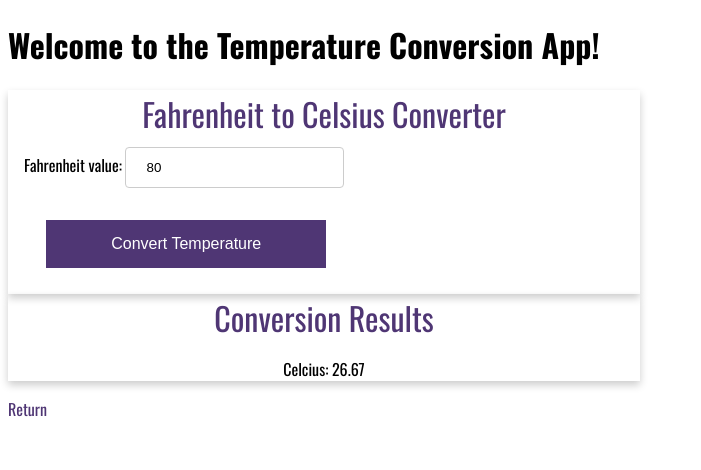
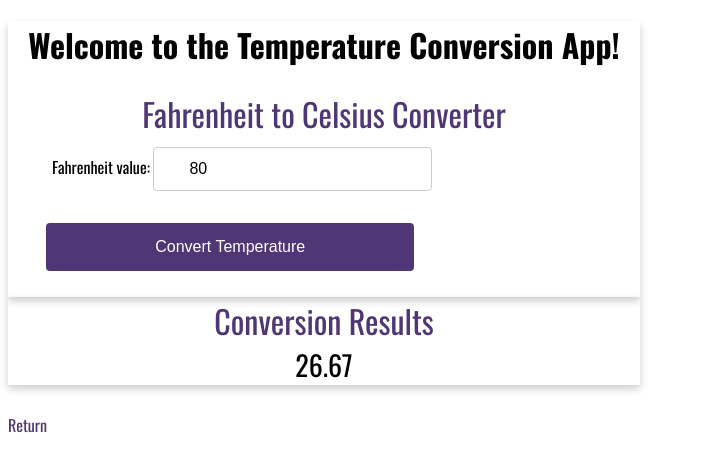
Before and after one commit to hkeith62/web-231, a plain HTML site: page week-3/hall-temp-conversion.html in a window 1280 px wide. Both pictures are taken after a click on the button "Convert Temperature". Shown: the whole page, without its empty margins (0-701 px from the left). Drawn offline with nearby package versions, Linux system fonts and the light colour scheme.

Commit message:
Added comments and completed assignment 3- temperature conversion app.

```diff
--- a/week-3/hall-temp-conversion.css
+++ b/week-3/hall-temp-conversion.css
@@ -1,13 +1,33 @@
-
+/**
+    Title: WEB 231 – Enterprise JavaScript I
+    Author: Professor Krasso
+    Date: 05/30/2021
+    Modified By: Keith Hall
+    Description: This is the css style sheet for web-231 assignment 3, temperature conversion app.
+*/
+.app-header {
+	text-align: center;
+}
 p  {
 	text-align: center;
+	font-size: 28px;
+	margin-top: 0;
 }
-
+/* Imput field styling */
 #txtFahrenheit  {
-	padding: 12px 20px;
+	padding: 12px 35px;
     margin: 8px 0;
     display: inline-block;
     border: 1px solid #ccc;
     border-radius: 4px;
     box-sizing: border-box;
+    font-size: 16px;
 }
+.form-feild {
+	margin-left: 28px;
+}
+/* Convert temperature button styling */
+.btn {
+	border-radius: 4px;
+	 padding: 15px 97px;
+}
--- a/week-3/hall-temp-conversion.html
+++ b/week-3/hall-temp-conversion.html
@@ -3,7 +3,7 @@
     Author: Professor Krasso
     Date: 05/30/2021
     Modified By: Keith Hall
-    Description: This is the HTML landing page for web-231 assignments, projects, and biosite.
+    Description: This is the HTML page for web-231 assignment 3, temperature conversion app.
 -->
 <!DOCTYPE html>
 <html lang="en">
@@ -20,17 +20,21 @@
     <link href="https://fonts.googleapis.com/css2?family=Oswald:wght@300;400;500;700&display=swap" rel="stylesheet" />
 </head>
 <body>
-    <h1 class= "app-header">Welcome to the Temperature Conversion App!</h1>
+
     <div id="container">
+
+	<!-- Card content starts here. -->
 	    <div class= "card">
+		    <h1 class= "app-header">Welcome to the Temperature Conversion App!</h1>
 		    <div class= "card-title">Fahrenheit to Celsius Converter</div>
 			<div class= "card-content">
 			    <div class= "form">
 				    <div class= "form-feild">
-					    <label for="txtFahrenheitValue">Fahrenheit value:</label>
+					    <label for="txtFahrenheit">Fahrenheit value:</label>
 					    <input type="text" id="txtFahrenheit" name="txtFahrenheit" value= "80" />
 					</div>
 				    <div class="form-field">
+					<!-- HTML for styling the conversion button and onclick event. -->
                         <button type="submit" class="btn btn-primary full-width" onclick="myFunction()">Convert Temperature</button>
                     </div>
 				</div>
@@ -38,14 +42,14 @@
 		</div>
 	    <div class= "card">
 		    <div class= "card-title">Conversion Results</div>
-		    <p>Celcius: <span id= "demo"></span></p>
+		    <p id= "demo"></p>
 	    </div>
 	</div>
 	<a href= "../index.html" class="return-home">Return</a>
 <script>
 function myFunction() {
-  var farenheit = document.getElementById("txtFahrenheit").value;
-  document.getElementById("demo").innerHTML = ((parseFloat(farenheit) - 32) / 1.8).toFixed(2);
+  var farenheit = document.getElementById("txtFahrenheit").value; // Captures the inputted value of the textfeild with id= txtFahrenheit and assigns it to the variable fahrenheit.
+  document.getElementById("demo").innerHTML = ((parseFloat(farenheit) - 32) / 1.8).toFixed(2); // The inputted value is converted to celcius and fixed to 2 decimal places.
 }
 </script>
 </body>
```
Also changed, not shown: global.css (+8 -0 lines).
